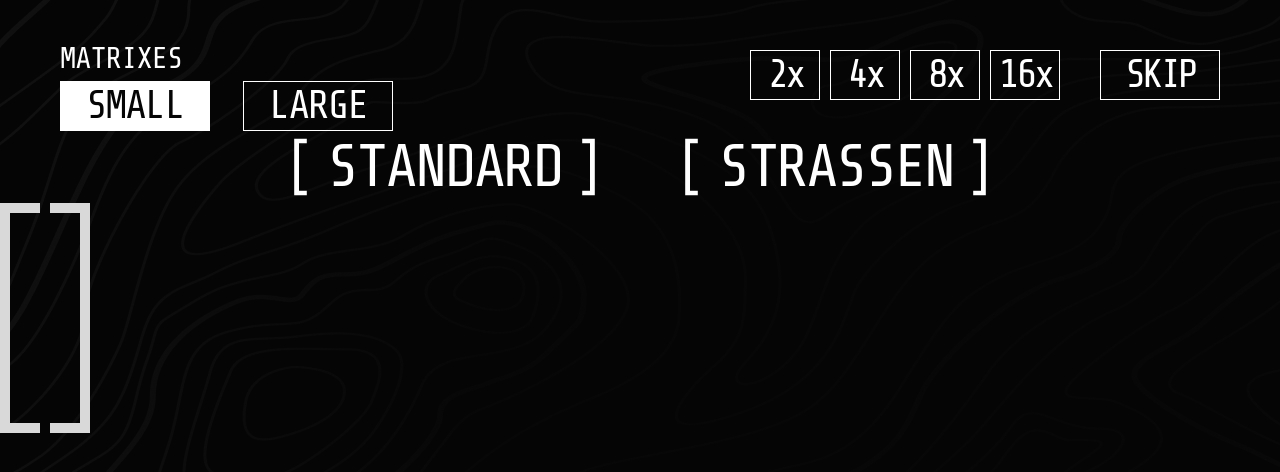
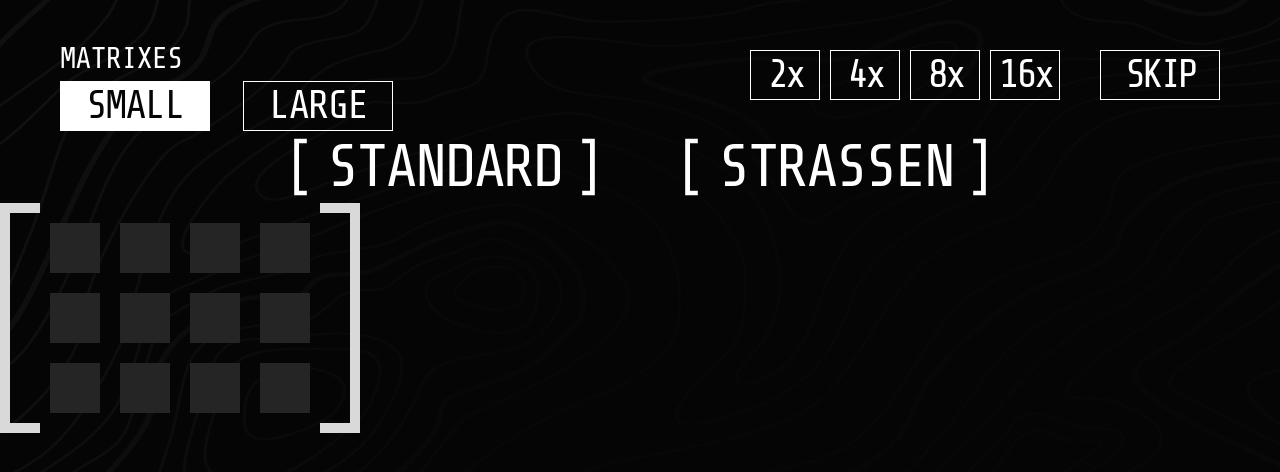
Before and after one commit to Fuz7/matrix_multiplication, a React (Vite) app: page / in a window 1280 px wide. Shown: the top 472 px of the page. Built offline with nearby package versions, Linux system fonts and the light colour scheme.

Commit message:
Finish matrixInputs overall layout

```diff
--- a/src/components/Matrix.jsx
+++ b/src/components/Matrix.jsx
@@ -1,24 +1,25 @@
-export default function Matrix(){
-  return(
-    <div className="flex  gap-[10px]">
-    <LeftBracket rowSize={3}/>
-    <RightBracket rowSize={3} />
+export default function Matrix() {
+  return (
+    <div className="flex items-center gap-[10px]">
+      <LeftBracket rowSize={3} />
+      <MatrixInputs rowSize={3} colSize={4} />
+      <RightBracket rowSize={3} />
     </div>
   )
 }
 
-function LeftBracket({rowSize}){
+function LeftBracket({ rowSize }) {
   const rowHeight = {
-    1:"h-[90px]",
-    2:'h-[160px]',
-    3:'h-[230px]',
-    4:'h-[300px]'
+    1: "h-[90px]",
+    2: 'h-[160px]',
+    3: 'h-[230px]',
+    4: 'h-[300px]'
   }
 
   const containerHeight = rowHeight[rowSize]
 
 
-  return(
+  return (
     <div className={`${containerHeight} w-[40px] relative `}>
       <div className="absolute left-0 h-full bg-matrixBracket w-[10px]"></div>
       <div className="absolute top-0 left-[10px] bg-matrixBracket h-[10px] w-[30px]"></div>
@@ -27,18 +28,18 @@ function LeftBracket({rowSize}){
   )
 }
 
-function RightBracket({rowSize}){
+function RightBracket({ rowSize }) {
   const rowHeight = {
-    1:"h-[90px]",
-    2:'h-[160px]',
-    3:'h-[230px]',
-    4:'h-[300px]'
+    1: "h-[90px]",
+    2: 'h-[160px]',
+    3: 'h-[230px]',
+    4: 'h-[300px]'
   }
 
   const containerHeight = rowHeight[rowSize]
 
 
-  return(
+  return (
     <div className={`${containerHeight} w-[40px] relative `}>
       <div className="absolute right-0 h-full bg-matrixBracket w-[10px]"></div>
       <div className="absolute top-0 right-[10px] bg-matrixBracket h-[10px] w-[30px]"></div>
@@ -46,3 +47,23 @@ function RightBracket({rowSize}){
     </div>
   )
 }
+
+function MatrixInputs({ rowSize, colSize }) {
+  const numberOfInputs = rowSize * colSize
+  const inputsArray = Array.from({ length: numberOfInputs }, () => '');
+
+  return (
+    <div className={`grid gap-[20px]`}
+      style={{
+        gridTemplateColumns: `repeat(${colSize},50px)`,
+      }}
+    >
+      {inputsArray.map((_, index) => {
+        return (
+          <input key={"matrix" + index} className="bg-matrixInputBackground
+          w-[50px] aspect-square"></input>
+        )
+      })}
+    </div>
+  )
+}
--- a/src/index.css
+++ b/src/index.css
@@ -12,4 +12,5 @@
 @theme {
   --color-mainBlack: #050505;
   --color-matrixBracket: #D9D9D9;
+  --color-matrixInputBackground: #252525;
 }
```
